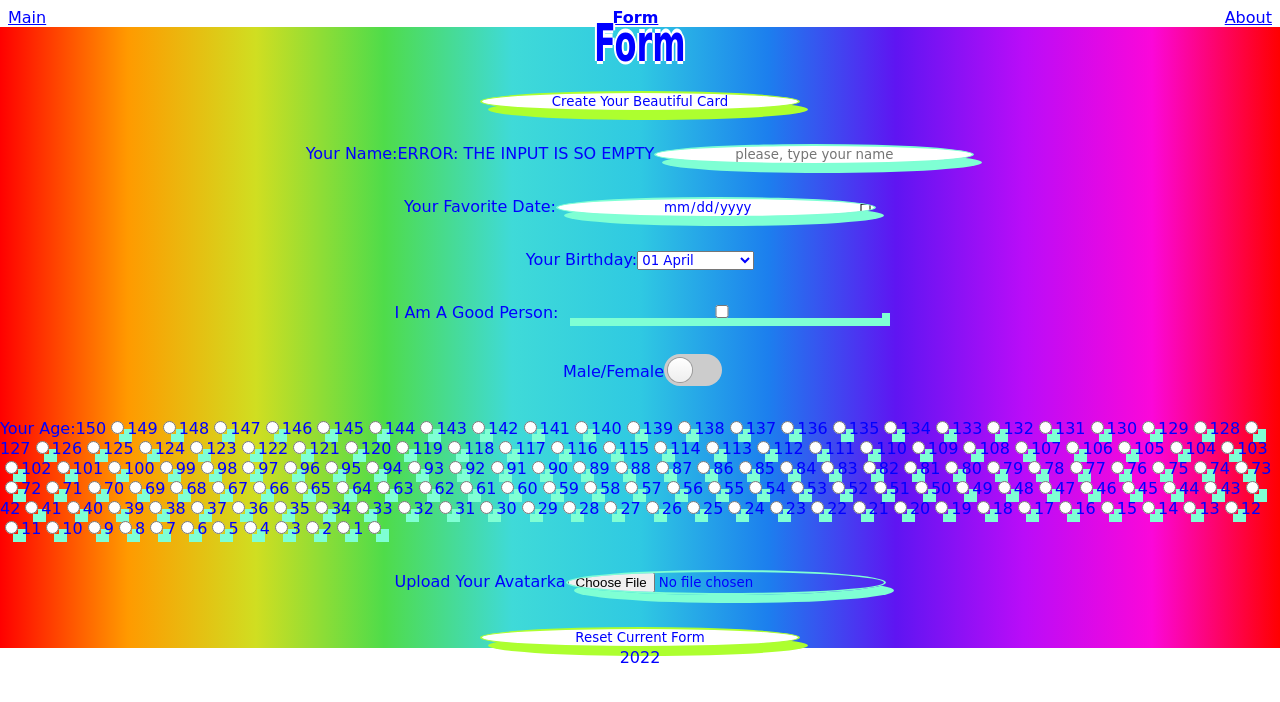
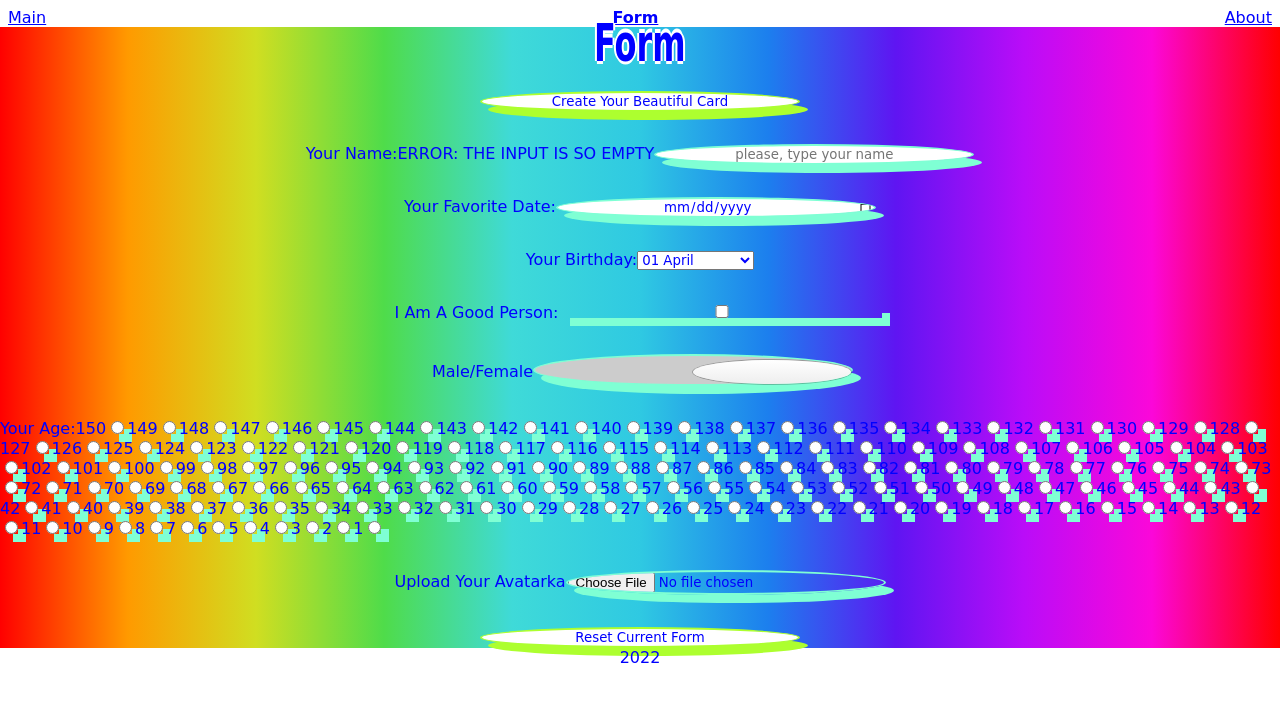
Before and after one commit to AmelianceSkyMusic/amelianceskymusic-REACT2022Q3, a React (Create React App) app in the folder react-02-forms/: page /form in a window 1280 px wide. Shown: the top 702 px of the page. Built offline with nearby package versions, Linux system fonts and the light colour scheme.

Commit message:
refactor: update switcher style

```diff
--- a/react-02-forms/src/App/components/form/Switcher.css
+++ b/react-02-forms/src/App/components/form/Switcher.css
@@ -12,6 +12,12 @@
   position: relative;
   vertical-align: middle;
   transition: background 0.25s;
+
+  text-align: center;
+  width: 320px;
+  border-radius: 50%;
+  box-shadow: 8px 8px aquamarine;
+  border: 2px solid aquamarine;
 }
 .toggle-switch:before,
 .toggle-switch:after {
@@ -22,11 +28,11 @@
   background: linear-gradient(to bottom, #fff 0%, #eee 100%);
   border-radius: 50%;
   box-shadow: 0 0 0 1px rgba(0, 0, 0, 0.25);
-  width: 24px;
+  width: 50%;
   height: 24px;
   position: absolute;
   top: 4px;
-  left: 4px;
+  left: 50%;
   transition: left 0.25s;
 }
 .toggle:hover .toggle-switch:before {
```
